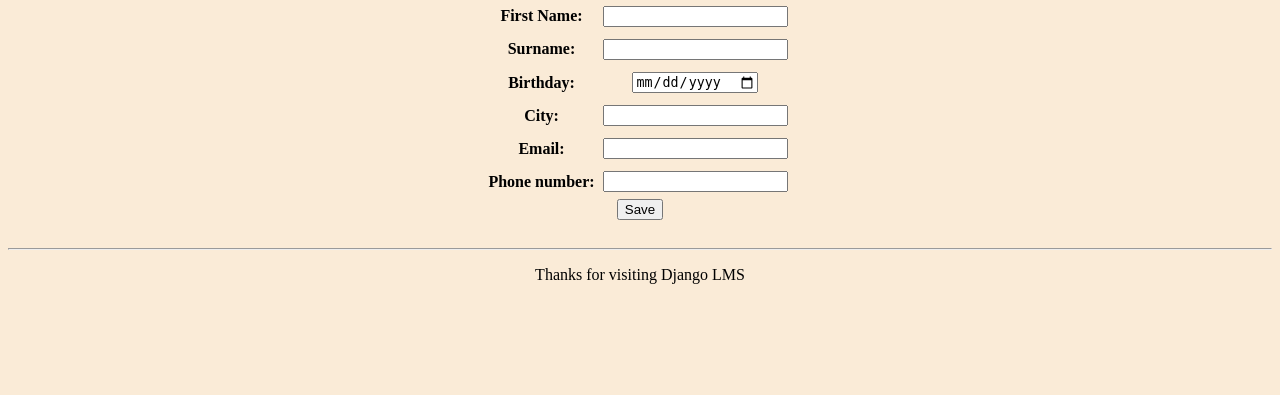
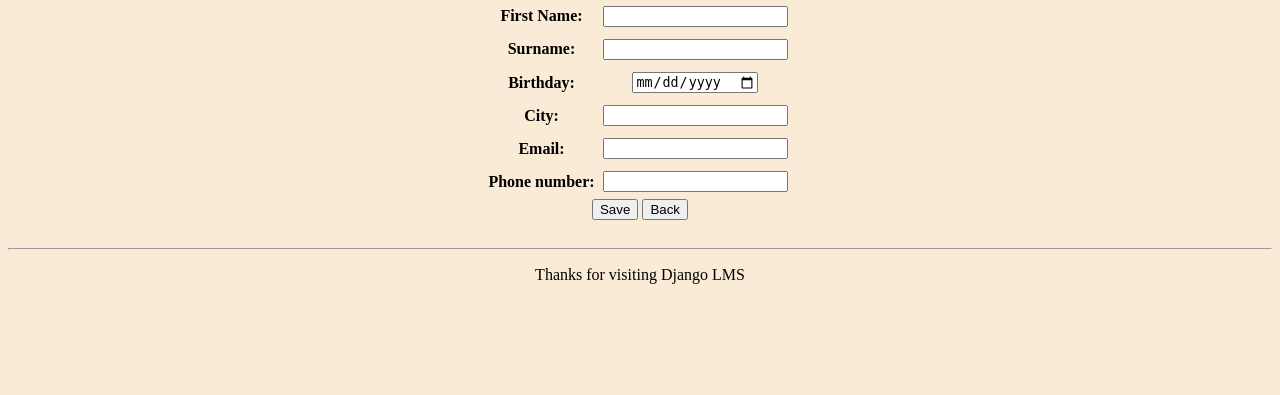
Before and after one commit to 0xDyno/django-lms, a Django app: page /students/create/ in a window 1280 px wide. Shown: the part 185-580 px from the top of the page. Run offline with Django 4.2, Linux system fonts and the light colour scheme.

Commit message:
Add button Back for create page

```diff
--- a/students/templates/students/create.html
+++ b/students/templates/students/create.html
@@ -9,6 +9,8 @@
         </table>
 
         <input type="submit" value="Save">
+
+        <a href="{% url "students" %}"><input type="button" value="Back"></a>
     </form>
 
 {% endblock %}
```
